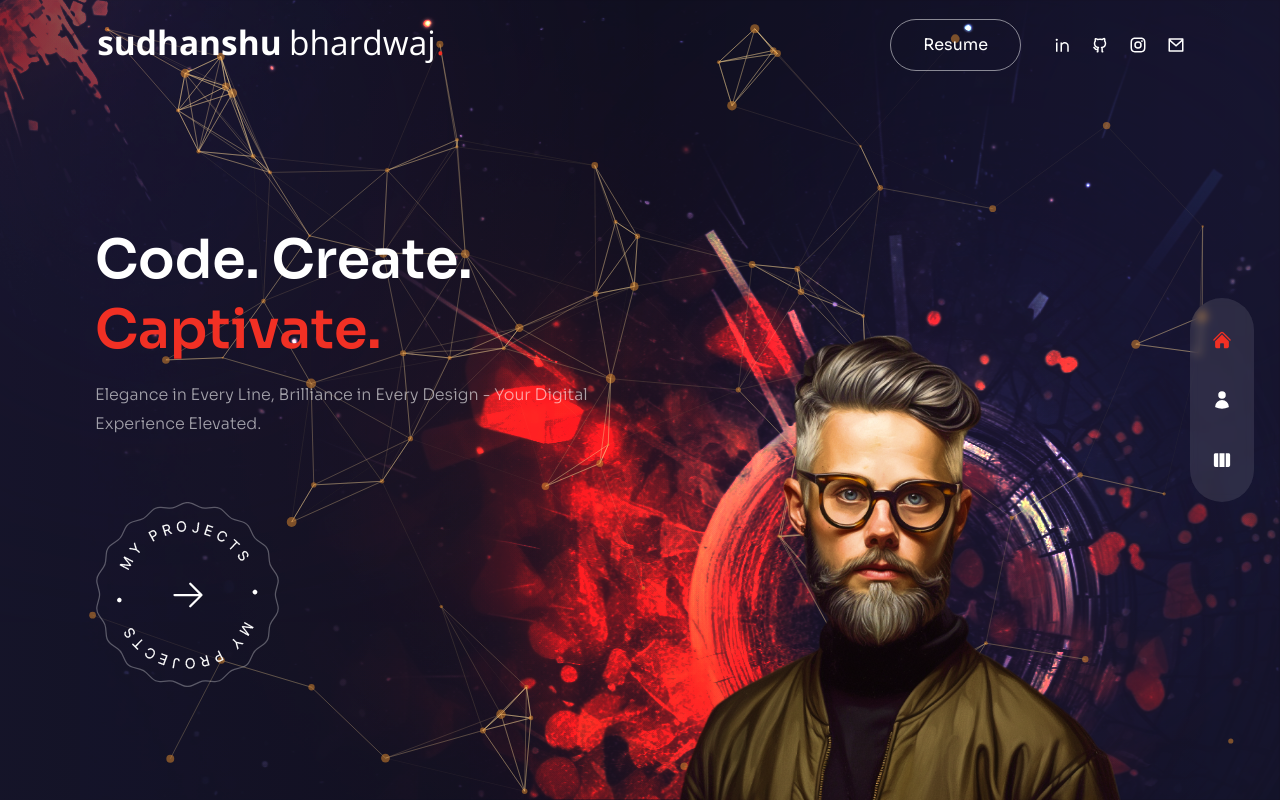
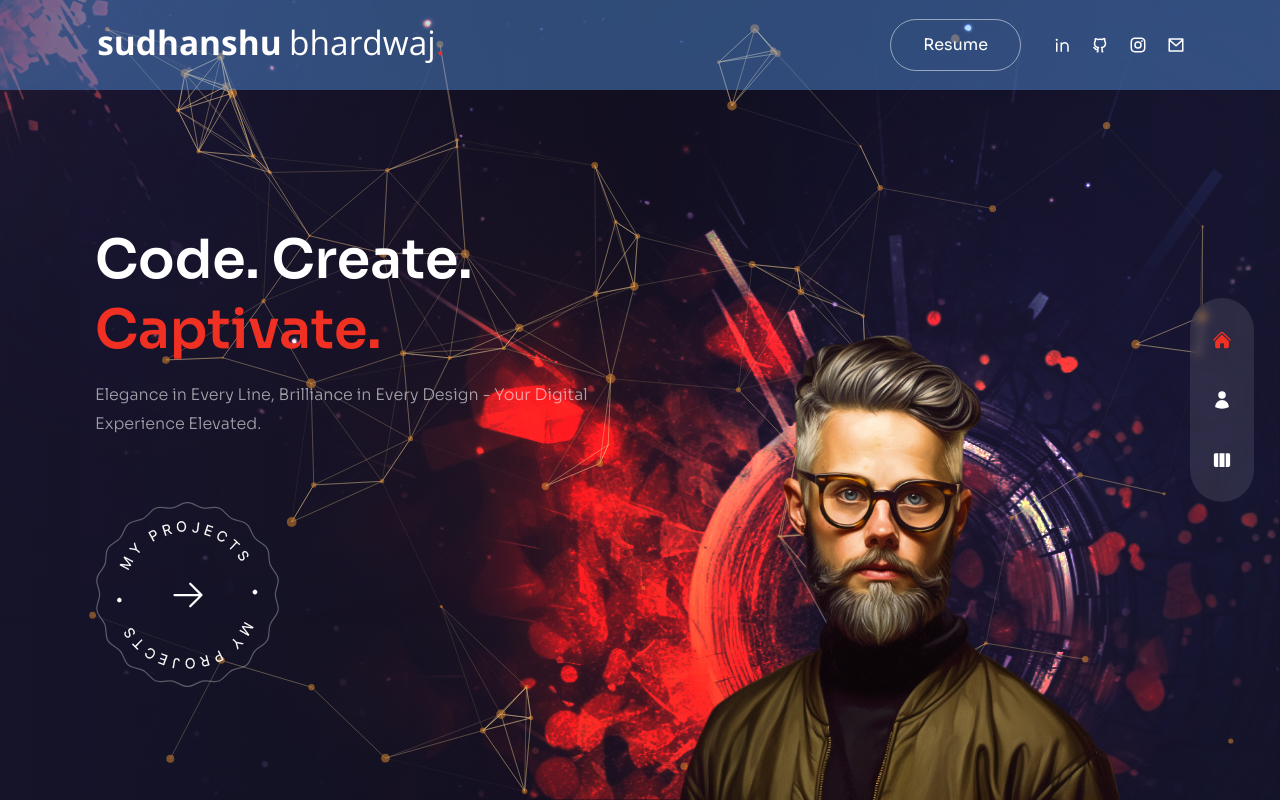
Before and after one commit to Sudhanshu-bh/sb-portfolio, a Next.js app: page / in a window 1280 px wide. Built offline with nearby package versions, Linux system fonts and the light colour scheme.

Commit message:
git push

```diff
--- a/components/Header.js
+++ b/components/Header.js
@@ -11,15 +11,28 @@ import Resume from '../components/Resume';
 
 const Header = () => {
 	return (
-		<header className="fixed z-50 w-full flex items-center px-16 xl:px-20 xl:h-[90px] mx-auto md:mx-20 md:-left-20">
+		<>
+			<header className="fixed z-50 w-full flex items-center px-16 xl:px-20 xl:h-[90px] mx-auto md:mx-20 md:-left-20 bg-blue-400/40">
 				<div className="container mx-auto">
 					<div className="flex flex-col md:flex-row justify-between items-center gap-y-6 py-8">
 						{/* logo */}
 						<Link href={'/'} className="lg:hidden">
-						<Image src={Logo} width={280} height={38} alt="" priority={true} />
+							<Image
+								src={Logo}
+								width={280}
+								height={38}
+								alt=""
+								priority={true}
+							/>
 						</Link>
 						<Link href={'/'} className="hidden lg:flex">
-						<Image src={Logo} width={350} height={48} alt="" priority={true} />
+							<Image
+								src={Logo}
+								width={350}
+								height={48}
+								alt=""
+								priority={true}
+							/>
 						</Link>
 
 						<div className="hidden md:flex gap-8 ml-8">
@@ -32,6 +45,7 @@ const Header = () => {
 					</div>
 				</div>
 			</header>
+		</>
 	);
 };
 
```
Lines whose indentation alone changed are shown as unchanged.
